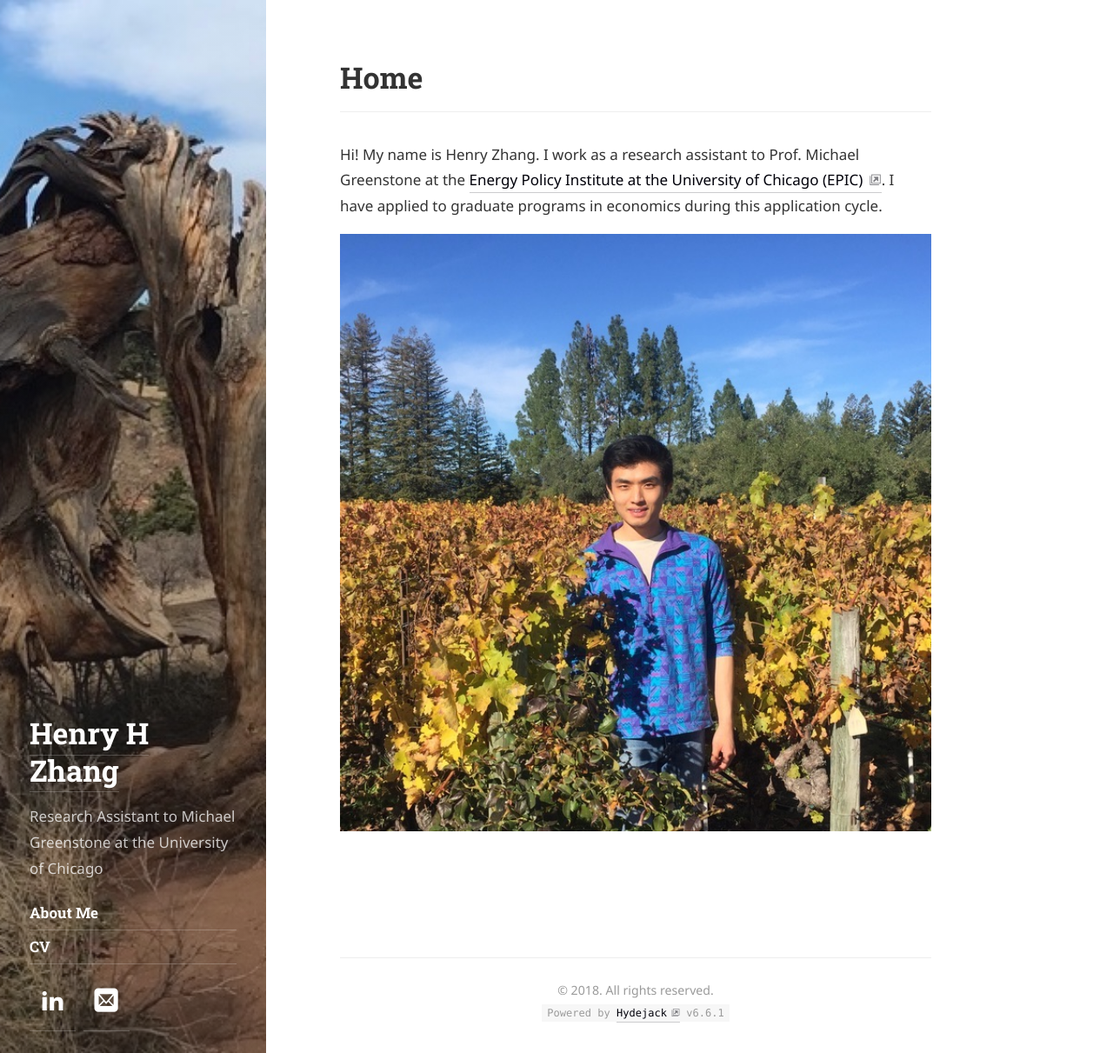
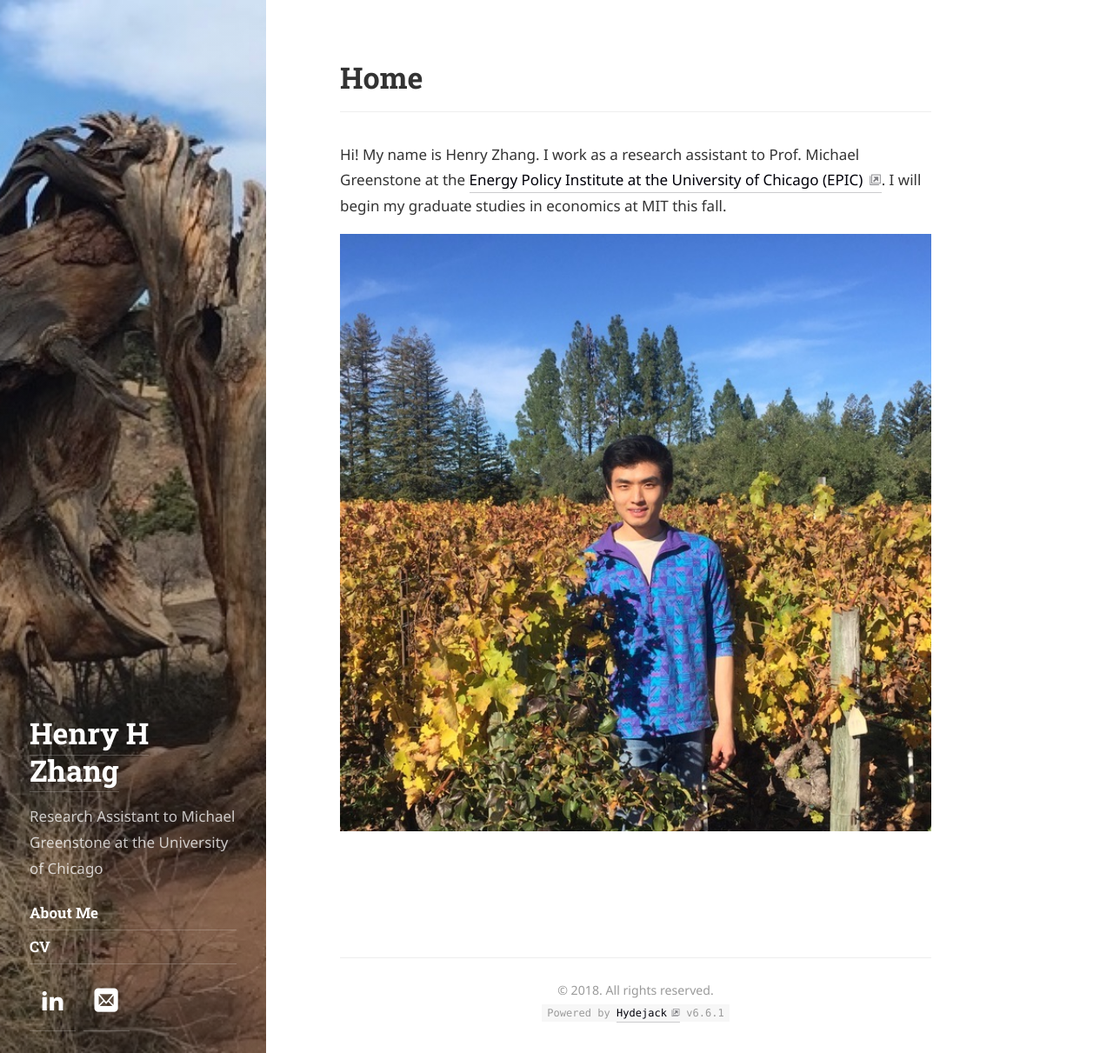
Before and after one commit to verklighet/verklighet.github.io, a Jekyll site: the page built from index.html, in a window 1280 px wide and 1211 px high. Shown: the whole window at 87% size. Built offline with Jekyll 4.4.1, drawn with Linux system fonts in a browser that asks for light colours; some web fonts are replaced; the list of posts is cut into pages by our own code.

Commit message:
update post-EPIC plans on home page

```diff
--- a/index.html
+++ b/index.html
@@ -3,7 +3,7 @@ layout: page
 title: Home
 order: 1
 ---
-<p>Hi! My name is Henry Zhang. I work as a research assistant to Prof. Michael Greenstone at the <a href="https://epic.uchicago.edu/">Energy Policy Institute at the University of Chicago (EPIC)</a>. I have applied to graduate programs in economics during this application cycle.
+<p>Hi! My name is Henry Zhang. I work as a research assistant to Prof. Michael Greenstone at the <a href="https://epic.uchicago.edu/">Energy Policy Institute at the University of Chicago (EPIC)</a>. I will begin my graduate studies in economics at MIT this fall.
 <p>
 <div style="position:relative;padding-top:101%;">
 	<img src="assets/img/headshot_vcropped.jpg" alt="Henry Zhang"
```
Also changed, not shown: 2 other files.
